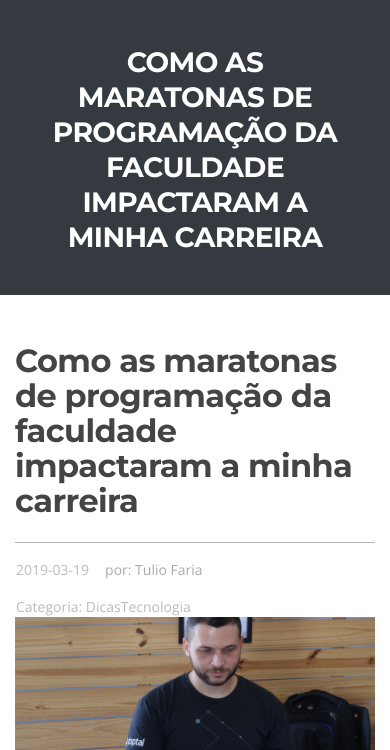
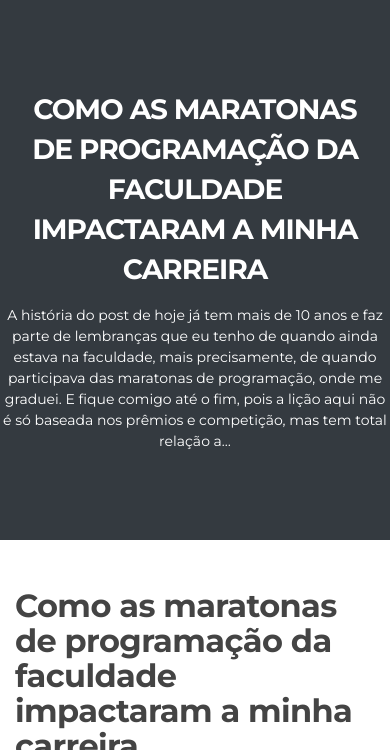
Before and after one commit to nerylucastoledo/DevPleno, a Gatsby site: page /como-as-maratonas-de-programacao-da-faculdade-impactaram-a-minha-carreira/ in a window 390 px wide. Shown: the part 94-844 px from the top of the page. Built offline with nearby package versions, Linux system fonts and the light colour scheme; Gatsby itself is replaced by a stand-in of ours; some packages are replaced by stand-ins of ours.

Commit message:
Todas funcionando

```diff
--- a/content/blog/como-as-maratonas-de-programacao-da-faculdade-impactaram-a-minha-carreira/index.md
+++ b/content/blog/como-as-maratonas-de-programacao-da-faculdade-impactaram-a-minha-carreira/index.md
@@ -1,7 +1,7 @@
 ---
 title: "Como as maratonas de programação da faculdade impactaram a minha carreira"
 date: "2019-03-19"
-tags: ["Dicas", "Tecnologia"]
+tags: ["Dicas", "Tecnologia", "DevPleno", "maratona de programação", "Dicas de estudo", " Dicas de Carreira"]
 author: "Tulio Faria"
 thumbnail: "top-tal-790x400.png"
 keywords: "dicas estudo"
--- a/content/blog/minicurso-socket-io-parte-1/index.md
+++ b/content/blog/minicurso-socket-io-parte-1/index.md
@@ -3,7 +3,7 @@ title: "Minicurso Socket.IO - Parte 01 - Começando o projeto"
 date: "2017-07-05"
 thumbnail: "./socketpart1.png"
 author: "Tulio Faria"
-tags: ["Video-Tutorial"]
+ttags: ["Video-Tutorial", "Socket"]
 keywords: "socket.io"
 ---
 
--- a/content/blog/minicurso-socket-io-parte-2/index.md
+++ b/content/blog/minicurso-socket-io-parte-2/index.md
@@ -3,7 +3,7 @@ title: "Minicurso Socket.IO - Parte 02 - Adicionando o Socket.IO"
 date: "2017-07-06"
 thumbnail: "./socketpart2.png"
 author: "Tulio Faria"
-tags: ["Video-tutorial"]
+tags: ["Video-Tutorial", "Socket"]
 keywords: "socket.io"
 ---
 
--- a/content/blog/minicurso-socket-io-parte-3/index.md
+++ b/content/blog/minicurso-socket-io-parte-3/index.md
@@ -3,7 +3,7 @@ title: "Minicurso Socket.IO - Parte 3 - Recebendo a notificação de Gol"
 date: "2017-07-07"
 thumbnail: "./socketpart3.png"
 author: "Tulio Faria"
-tags: ["Video-tutorial"]
+tags: ["Video-Tutorial", "Socket"]
 keywords: "socket.io"
 ---
 
--- a/content/blog/minicurso-socket-io-parte-4/index.md
+++ b/content/blog/minicurso-socket-io-parte-4/index.md
@@ -3,7 +3,7 @@ title: "Minicurso Socket.IO Parte 4 - Separando notificações por Rooms"
 date: "2017-07-10"
 thumbnail: "./socketpart4.png"
 author: "Tulio Faria"
-tags: ["Video-tutorial"]
+tags: ["Video-Tutorial", "Socket"]
 keywords: "socket.io"
 ---
 
--- a/content/blog/minicurso-socket-io-parte-5/index.md
+++ b/content/blog/minicurso-socket-io-parte-5/index.md
@@ -3,7 +3,7 @@ title: "Minicurso Socketio - Parte 05 - Colocando o projeto no ar"
 date: "2017-07-11"
 thumbnail: "./SocketIOpart5.png"
 author: "Tulio Faria"
-tags: ["Video-tutorial"]
+tags: ["Video-Tutorial", "Socket"]
 keywords: "socket.io"
 ---
 
--- a/content/blog/nodejs-primeiros-passos-async-como-controlar-operacoes-assincronas/index.md
+++ b/content/blog/nodejs-primeiros-passos-async-como-controlar-operacoes-assincronas/index.md
@@ -3,7 +3,7 @@ title: "NodeJS Primeiros Passos: Async - Como Controlar Operações Assíncronas
 date: "2016-08-12"
 thumbnail: "./Async.png"
 author: "Tulio FARIA"
-tags: ["Video-Tutorial"]
+tags: ["Video-Tutorial", "NodeJS"]
 keywords: "node"
 ---
 
--- a/content/blog/nodejs-primeiros-passos-async-map/index.md
+++ b/content/blog/nodejs-primeiros-passos-async-map/index.md
@@ -4,7 +4,7 @@ date: "2016-08-17"
 thumbnail: "./AsyncMap.png"
 author: "Tulio Faria"
 keywords: "node"
-tags: ["Video-Tutorial"]
+tags: ["Video-Tutorial", "NodeJS"]
 ---
 
 ---
--- a/content/blog/nodejs-primeiros-passos-async-waterfall/index.md
+++ b/content/blog/nodejs-primeiros-passos-async-waterfall/index.md
@@ -2,7 +2,7 @@
 title: "NodeJS Primeiros Passos: Async - Waterfall"
 date: "2016-08-15"
 thumbnail: "./AsyncWaterfall.png"
-tags: ["Video-Tutorial"]
+tags: ["Video-Tutorial", "NodeJS"]
 author: "Tulio Faria"
 keywords: "node"
 ---
--- a/content/blog/nodejs-primeiros-passos-modulos/index.md
+++ b/content/blog/nodejs-primeiros-passos-modulos/index.md
@@ -4,7 +4,7 @@ date: "2016-07-27"
 thumbnail: "./NPMModulos.png"
 keywords: "node"
 author: "Tulio Faria"
-tags: ["Video-Tutorial"]
+tags: ["Video-Tutorial", "NodeJS"]
 ---
 
 ---
--- a/content/blog/nodejs-primeiros-passos-promises/index.md
+++ b/content/blog/nodejs-primeiros-passos-promises/index.md
@@ -4,7 +4,7 @@ date: "2016-07-12"
 thumbnail: "./NodePromises.png"
 author: "Tulio Faria"
 keywords: "node"
-tags: ["Video-Tutorial"]
+tags: ["Video-Tutorial", "NodeJS"]
 ---
 
 ---
--- a/content/blog/socket-io-parte1/index.md
+++ b/content/blog/socket-io-parte1/index.md
@@ -3,7 +3,7 @@ title: "Comunicação em tempo-real com Node e Socket.io"
 date: "2017-05-11"
 thumbnail: "./Socket.IO1.png"
 author: Tulio Faria
-tags: ["Video-Tutorial"]
+tags: ["Video-Tutorial", "Socket", "NodeJS"]
 keywords: "hands-On"
 ---
 
--- a/content/blog/socket-io-parte2/index.md
+++ b/content/blog/socket-io-parte2/index.md
@@ -3,7 +3,7 @@ title: "Hands-on - Socket.io Parte 2"
 date: "2017-05-12"
 thumbnail: "./Socket.IO2.png"
 author: Tulio Faria
-tags: ["Video-Tutorial"]
+tags: ["Video-Tutorial", "Socket"]
 keywords: "Hands-On"
 ---
 
--- a/src/components/layout.css
+++ b/src/components/layout.css
@@ -356,6 +356,10 @@
       font-family: "Montserrat", Sans-serif;
     }
     /*BLOG*/
+    .excerpt {
+      margin-top: -140px;
+      font-size: 15px;
+    }
     .pagination {
       background-color: #cccccc;
       padding: 10px 20px 10px 20px;
@@ -541,6 +545,10 @@
           line-Height: 40px;
           font-size: 28px;
          }
+         .excerpt {
+          margin-top: -20px;
+          font-size: 14px;
+        }
       }
     @media (max-width: 767px) {
       /*TAGS*/
@@ -563,6 +571,11 @@
       /*HEADER*/
       .menu-inicial {
         float: none;
+        margin: 0 auto;
+        margin-bottom: 40px
+      }
+      .meio {
+        margin: 0 auto
       }
       /*BLOG*/
       .tamanho {
--- a/src/components/navBar.js
+++ b/src/components/navBar.js
@@ -17,9 +17,9 @@ const NavBar = () => {
           </a>
 
           <div class = 'menu-inicial mt-3 row'>
-                <a class="nav-link" href="/sobre"><p class = 'muda'>SOBRE</p></a>
-                <a class="nav-link" href="/blog"><p class = 'muda'>BLOG</p></a>
-                <a class="nav-link" href="/alunos"><p class = 'muda'>ALUNOS</p></a>
+                <a class="nav-link meio" href="/sobre"><p class = 'muda'>SOBRE</p></a>
+                <a class="nav-link meio" href="/blog"><p class = 'muda'>BLOG</p></a>
+                <a class="nav-link meio" href="/alunos"><p class = 'muda'>ALUNOS</p></a>
           </div>
         </div>
       </nav>
--- a/src/components/sidebar.js
+++ b/src/components/sidebar.js
@@ -22,15 +22,15 @@ const SideBar = () => {
                             <div class = 'side-bar pt-4 mt-2 imagem-Cinzas'><li><a class = 'text-white' href = '/'>DEVPLENO</a></li></div>
                             <div class = 'side-bar pt-4 mt-2 imagem-dicas'><li><a class = 'text-white' href = '/tags/dicas/'>DICA</a></li></div>
                             <div class = 'side-bar mt-2 pt-4 imagem-dicas'><li><a class = 'text-white' href = '/tags/dicas/'>DICAS</a></li></div>
-                            <div class = 'side-bar pt-4 mt-2 imagem-carrer'><li><a class = 'text-white' href = '/tags/dicas de carreira/'>DICAS DE CARREIRA</a></li></div>
-                            <div class = 'side-bar pt-4 mt-2 imagem-Cinzas'><li><a class = 'text-white' href = '/tags/dicas de estudos/'>DICAS DE ESTUDOS</a></li></div>
+                            <div class = 'side-bar pt-4 mt-2 imagem-carrer'><li><a class = 'text-white' href = '/tags/dicas-de-carreira/'>DICAS DE CARREIRA</a></li></div>
+                            <div class = 'side-bar pt-4 mt-2 imagem-Cinzas'><li><a class = 'text-white' href = '/tags/dicas-de-estudo/'>DICAS DE ESTUDOS</a></li></div>
                             <div class = 'side-bar pt-4 mt-2 imagem-entrevista'><li><a class = 'text-white' href = '/tags/entrevistas/'>ENTREVISTAS</a></li></div>
                             <div class = 'side-bar pt-4 mt-2 imagem-handsOn'><li><a class = 'text-white' href = '/tags/hands-on/'>HANDS-ON</a></li></div>
                             <div class = 'side-bar pt-4 mt-2 imagem-JS'><li><a class = 'text-white' href = '/tags/java-script/'>JAVASCRIPT</a></li></div>
-                            <div class = 'side-bar pt-4 mt-2 imagem-Cinzas'><li><a class = 'text-white' href = '/tags/maratona de programacao/'>MARATONA DE PROGRAMAÇÃO</a></li></div>
-                            <div class = 'side-bar pt-4 mt-2 imagem-NODE'><li><a class = 'text-white' href = '/tags/nodejs/'>NODEJS</a></li></div>
+                            <div class = 'side-bar pt-4 mt-2 imagem-Cinzas'><li><a class = 'text-white' href = '/tags/maratona-de-programacao/'>MARATONA DE PROGRAMAÇÃO</a></li></div>
+                            <div class = 'side-bar pt-4 mt-2 imagem-NODE'><li><a class = 'text-white' href = '/tags/node-js/'>NODEJS</a></li></div>
                             <div class = 'side-bar pt-4 mt-2 imagem-REACT'><li><a class = 'text-white' href = '/tags/react/'>REACTJS</a></li></div>
-                            <div class = 'side-bar pt-4 mt-2 imagem-Cinzas'><li><a class = 'text-white' href = '/tags/socket.io/'>SOCKET.IO</a></li></div>
+                            <div class = 'side-bar pt-4 mt-2 imagem-Cinzas'><li><a class = 'text-white' href = '/tags/socket/'>SOCKET.IO</a></li></div>
                             <div class = 'side-bar pt-4 mt-2 imagem-Cinzas'><li><a class = 'text-white' href = '/tags/tecnologia/'>TECNOLOGIA</a></li></div>
                             <div class = 'side-bar pt-4 mt-2 imagem-web'><li><a class = 'text-white' href = '/tags/web-basics/'>WEB-BASICS</a></li></div>
                         </ul>
--- a/src/templates/blog-list-template.js
+++ b/src/templates/blog-list-template.js
@@ -100,6 +100,9 @@ class BlogList extends React.Component{
                                                         </a>
                                                     </div>
                                                 </div>
+                                                <div class = "mt-5" style = {{opacity: '0.3'}}>
+                                                <hr/>
+                                                </div>
                                             </div>
                                         </div>
                                     ))}
--- a/src/templates/blog-post.js
+++ b/src/templates/blog-post.js
@@ -21,13 +21,14 @@ class BlogPostTemplate extends React.Component {
         <link href="https://fonts.googleapis.com/css?family=Montserrat&display=swap" rel="stylesheet"></link>
         <link href="https://fonts.googleapis.com/css?family=Open+Sans&display=swap" rel="stylesheet"></link>
 
-        <div class = 'bg-dark'>
+        <div style = {{fontFamily: "Montserrat"}} class = 'imagem-dicas bg-dark text-white'>
           <HeaderDicas/>
-          <div class = 'container text-center text-white texto-inicial'>
-            <h1 class = 'font-weight-bold py-1 mb-2 mt-3 container titulo-blogD'
-              >{post.frontmatter.title}
-            </h1>
-            <p class = 'container imgback3'>{post.excerpt}</p>
+          <div class = 'container text-center inicial py-5'>
+              <h2 style ={{textTransform: 'uppercase'}} class = 'texto-inicial text-white text-white my-3 font-weight-bold font-sobre-viva'
+                  >
+                  {post.frontmatter.title}
+              </h2>
+              <p class = 'pb-4 excerpt'>{post.excerpt}</p>
           </div>
         </div>
 
@@ -107,6 +108,7 @@ query BlogPostBySlug($slug: String!) {
         }
       }
     }
+    excerpt(pruneLength: 325)
   }
 }
 `
--- a/src/templates/tags.js
+++ b/src/templates/tags.js
@@ -5,7 +5,7 @@ import HeaderDicas from '../components/header-dicas'
 import Helmet from 'react-helmet'
 // Components
 import { graphql } from "gatsby"
-  const Tags = ({ pageContext, data }) => {
+  const Tags = ({ data }) => {
   return (
     <div>
         <Helmet title="Dicas Archives - DevPleno" />
```
